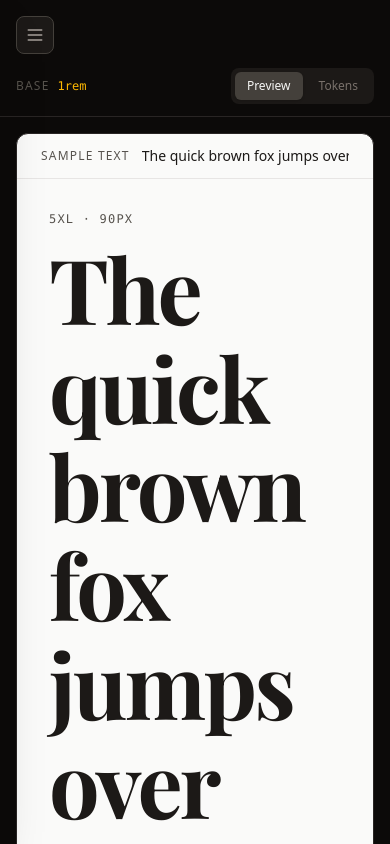
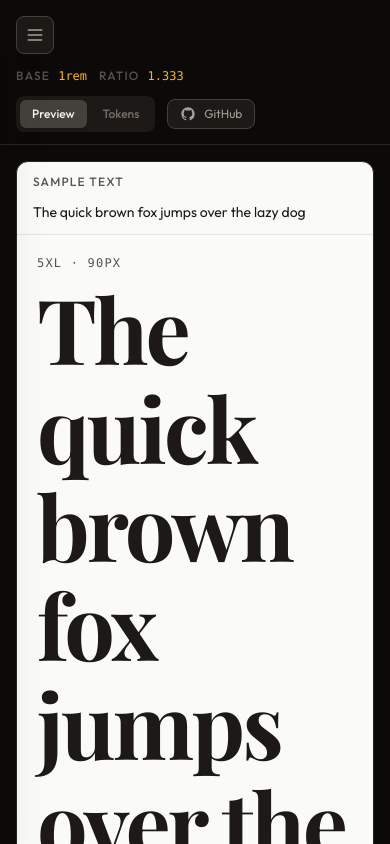
Before and after one commit to byllzz/typoscale, a React (Vite) app: page / in a window 390 px wide. Built offline with nearby package versions, Linux system fonts and the light colour scheme; no server answers.

Commit message:
UI clean and focused on core typography functionalit

```diff
--- a/index.html
+++ b/index.html
@@ -10,6 +10,10 @@
       <meta property="og:description"
         content="Type scale generator with Google Fonts pairing and CSS/Tailwind token export." />
       <title>TypoScale - Type Scale Generator</title>
+      <!-- outfit -->
+      <link rel="preconnect" href="https://fonts.googleapis.com">
+      <link rel="preconnect" href="https://fonts.gstatic.com" crossorigin>
+      <link href="https://fonts.googleapis.com/css2?family=Outfit:wght@100..900&display=swap" rel="stylesheet">
     </head>
   <body>
     <div id="root"></div>
--- a/package.json
+++ b/package.json
@@ -12,6 +12,7 @@
   "dependencies": {
     "@tailwindcss/vite": "^4.3.0",
     "@types/prismjs": "^1.26.6",
+    "lucide-react": "^1.16.0",
     "prismjs": "^1.30.0",
     "react": "^19.2.6",
     "react-dom": "^19.2.6",
--- a/src/components/MainArea.tsx
+++ b/src/components/MainArea.tsx
@@ -17,21 +17,25 @@ export function MainArea() {
   const effectiveRatio = ratio === 'custom' ? customRatio : SCALE_RATIOS[ratio].value
 
   return (
-    <main className="flex-1 flex flex-col min-w-0 overflow-hidden pt-14 md:pt-0">
-      {/* Top bar - responsive wrap */}
-      <div className="border-b border-stone-800 bg-stone-950 px-4 sm:px-6 py-3 flex flex-wrap items-center justify-between gap-3 flex-shrink-0">
-        {/* Stats - hide some on mobile */}
-        <div className="flex flex-wrap items-center gap-3 sm:gap-6">
+    <main className="flex-1 flex flex-col min-w-0 overflow-hidden pt-14 md:pt-0 bg-stone-950">
+
+      {/* Top Bar */}
+      <div className="border-b border-stone-800 bg-stone-950/80 backdrop-blur-sm px-4 sm:px-6 py-3 flex flex-wrap items-center justify-between gap-3 flex-shrink-0">
+
+        {/* Stats */}
+        <div className="flex flex-wrap items-center gap-3 sm:gap-5">
           <Stat label="Base" value={`${baseSize}rem`} />
-          <Stat label="Ratio" value={effectiveRatio.toString()} className="hidden xs:flex" />
-          <Stat label="Steps" value={steps.toString()} className="hidden sm:flex" />
+          <Stat label="Ratio" value={effectiveRatio.toFixed(3)} />
+          <Stat label="Steps" value={steps.toString()} className="hidden xs:flex" />
           <Stat
             label="Range"
             value={`${scaleSteps[0]?.sizePx.toFixed(0)}–${scaleSteps[scaleSteps.length - 1]?.sizePx.toFixed(0)}px`}
-            className="hidden md:flex"
+            className="hidden sm:flex"
           />
         </div>
 
+        {/* Right side: Tabs + GitHub link */}
+        <div className="flex items-center gap-3">
           {/* Tabs */}
           <div className="flex rounded-lg bg-stone-900 p-1 gap-1">
             {(['preview', 'tokens'] as const).map(tab => (
@@ -48,12 +52,27 @@ export function MainArea() {
               </button>
             ))}
           </div>
+
+          {/* Static GitHub link */}
+          <a
+            href="https://github.com/byllzz/typoscale"
+            target="_blank"
+            rel="noopener noreferrer"
+            className="flex items-center gap-2 px-3 py-1.5 rounded-lg bg-stone-900 border border-stone-700 hover:border-amber-500/50 transition-all group"
+            aria-label="GitHub repository"
+          >
+            <svg className="w-4 h-4 text-stone-400 group-hover:text-amber-400 transition-colors" fill="currentColor" viewBox="0 0 24 24">
+              <path fillRule="evenodd" d="M12 2C6.477 2 2 6.484 2 12.017c0 4.425 2.865 8.18 6.839 9.504.5.092.682-.217.682-.483 0-.237-.008-.868-.013-1.703-2.782.605-3.369-1.343-3.369-1.343-.454-1.158-1.11-1.466-1.11-1.466-.908-.62.069-.608.069-.608 1.003.07 1.531 1.032 1.531 1.032.892 1.53 2.341 1.088 2.91.832.092-.647.35-1.088.636-1.338-2.22-.253-4.555-1.113-4.555-4.951 0-1.093.39-1.988 1.029-2.688-.103-.253-.446-1.272.098-2.65 0 0 .84-.27 2.75 1.026A9.564 9.564 0 0112 6.844c.85.004 1.705.115 2.504.337 1.909-1.296 2.747-1.027 2.747-1.027.546 1.379.202 2.398.1 2.651.64.7 1.028 1.595 1.028 2.688 0 3.848-2.339 4.695-4.566 4.943.359.309.678.92.678 1.855 0 1.338-.012 2.419-.012 2.747 0 .268.18.58.688.482A10.019 10.019 0 0022 12.017C22 6.484 17.522 2 12 2z" clipRule="evenodd" />
+            </svg>
+            <span className="text-xs text-stone-400 group-hover:text-amber-400">GitHub</span>
+          </a>
+        </div>
       </div>
 
-      {/* Content */}
+      {/* Primary content */}
       <div className="flex-1 overflow-y-auto p-4 sm:p-6">
         {activeTab === 'preview' ? (
-          <div className="space-y-6">
+          <div className="space-y-6 max-w-[1600px] mx-auto">
             <PreviewPane steps={scaleSteps} />
             <ScaleTable
               steps={scaleSteps}
@@ -64,7 +83,9 @@ export function MainArea() {
             />
           </div>
         ) : (
+          <div className="max-w-[1600px] mx-auto">
             <TokenOutput steps={scaleSteps} />
+          </div>
         )}
       </div>
     </main>
--- a/src/components/PreviewPane.tsx
+++ b/src/components/PreviewPane.tsx
@@ -47,8 +47,8 @@ export function PreviewPane({ steps }: PreviewPaneProps) {
       className="rounded-xl overflow-hidden border border-stone-800"
       style={{ backgroundColor: bg, color: fg }}
     >
-      {/* Preview text input */}
-      <div className="border-b px-6 py-3 flex items-center gap-3" style={{ borderColor }}>
+      {/* Preview text input - responsive: column on small screens */}
+      <div className="border-b px-4 sm:px-6 py-3 flex flex-col sm:flex-row items-start sm:items-center gap-3" style={{ borderColor }}>
         <label className="text-xs font-medium uppercase tracking-widest flex-shrink-0" style={{ color: fgMuted }}>
           Sample text
         </label>
@@ -56,18 +56,18 @@ export function PreviewPane({ steps }: PreviewPaneProps) {
           type="text"
           value={previewText}
           onChange={e => setPreviewText(e.target.value)}
-          className="flex-1 bg-transparent text-sm focus:outline-none min-w-0"
+          className="flex-1 w-full sm:w-auto bg-transparent text-sm focus:outline-none min-w-0"
           style={{ color: fg }}
           placeholder="Type your sample text…"
         />
       </div>
 
-      {/* Editorial layout */}
-      <div className="p-8 space-y-8">
+      {/* Editorial layout - responsive padding */}
+      <div className="p-5 sm:p-6 md:p-8 space-y-6 sm:space-y-8">
 
         {/* Hero heading */}
-        <div className="border-b pb-8" style={{ borderColor }}>
-          <p className="text-xs font-mono uppercase tracking-widest mb-3" style={{ color: fgMuted }}>
+        <div className="border-b pb-6 sm:pb-8" style={{ borderColor }}>
+          <p className="text-xs font-mono uppercase tracking-widest mb-2 sm:mb-3" style={{ color: fgMuted }}>
             {heroStep.name} · {heroStep.sizePx.toFixed(0)}px
           </p>
           <h1 style={displayStyle(heroStep, true)}>
@@ -85,8 +85,8 @@ export function PreviewPane({ steps }: PreviewPaneProps) {
           </h2>
         </div>
 
-        {/* H2 + body */}
-        <div className="grid grid-cols-2 gap-8">
+        {/* H2 + body - responsive grid: 1 column on mobile, 2 on larger */}
+        <div className="grid grid-cols-1 md:grid-cols-2 gap-6 md:gap-8">
           <div>
             <p className="text-xs font-mono uppercase tracking-widest mb-2" style={{ color: fgMuted }}>
               {h2Step.name} · {h2Step.sizePx.toFixed(0)}px
@@ -108,12 +108,12 @@ export function PreviewPane({ steps }: PreviewPaneProps) {
           </div>
         </div>
 
-        {/* Small / caption */}
-        <div className="border-t pt-6" style={{ borderColor }}>
+        {/* Small / caption - responsive flex wrap */}
+        <div className="border-t pt-5 sm:pt-6" style={{ borderColor }}>
           <p className="text-xs font-mono uppercase tracking-widest mb-3" style={{ color: fgMuted }}>
             {smStep.name} · {smStep.sizePx.toFixed(0)}px (caption / label)
           </p>
-          <div className="flex gap-6">
+          <div className="flex flex-wrap gap-4 sm:gap-6">
             <p style={{ ...displayStyle(smStep), color: fgMuted }}>
               Article published on June 12, 2025 · 5 min read
             </p>
@@ -133,12 +133,13 @@ export function PreviewPane({ steps }: PreviewPaneProps) {
           </code>
         </div>
 
-        {/* Full scale strip */}
-        <div className="border-t pt-6" style={{ borderColor }}>
+        {/* Full scale strip - horizontal scroll on small screens */}
+        <div className="border-t pt-5 sm:pt-6" style={{ borderColor }}>
           <p className="text-xs font-mono uppercase tracking-widest mb-4" style={{ color: fgMuted }}>
             Full scale
           </p>
-          <div className="space-y-1">
+          <div className="overflow-x-auto -mx-4 px-4 sm:mx-0 sm:px-0">
+            <div className="space-y-1 min-w-[280px]">
               {[...steps].reverse().map(step => (
                 <div key={step.name} className="flex items-baseline gap-4">
                   <span
@@ -148,9 +149,10 @@ export function PreviewPane({ steps }: PreviewPaneProps) {
                     {step.name}
                   </span>
                   <span
+                    className="flex-1 truncate"
                     style={{
                       fontFamily: `'${step.size >= 1.5 ? displayFont : bodyFont}', serif`,
-                    fontSize: `${Math.min(step.size, 4)}rem`,
+                      fontSize: `${Math.min(step.size, 2.5)}rem`,
                       lineHeight: 1.1,
                       letterSpacing: step.letterSpacing,
                       fontWeight: step.fontWeight,
@@ -165,5 +167,6 @@ export function PreviewPane({ steps }: PreviewPaneProps) {
           </div>
         </div>
       </div>
+    </div>
   )
 }
--- a/src/index.css
+++ b/src/index.css
@@ -1,6 +1,4 @@
 @import "tailwindcss";
-
-@import url('https://fonts.googleapis.com/css2?family=JetBrains+Mono:wght@400;700&display=swap');
 
 * {
   box-sizing: border-box;
@@ -15,7 +13,7 @@ html, body, #root {
 body {
   background: #0c0a09;
   color: #d4c5a9;
-  font-family: system-ui, -apple-system, sans-serif;
+  font-family: 'Outfit', sans-serif;
   -webkit-font-smoothing: antialiased;
   -moz-osx-font-smoothing: grayscale;
 }
@@ -82,3 +80,7 @@ select {
   -webkit-font-smoothing: antialiased;
   text-rendering: optimizeLegibility;
 }
+
+button {
+  cursor: pointer;
+}
```
Also changed, not shown: src/components/TokenOutput.tsx (+12 -10 lines), 1 other file (tests, documents, lock files or other folders). Lines whose indentation alone changed are shown as unchanged.
